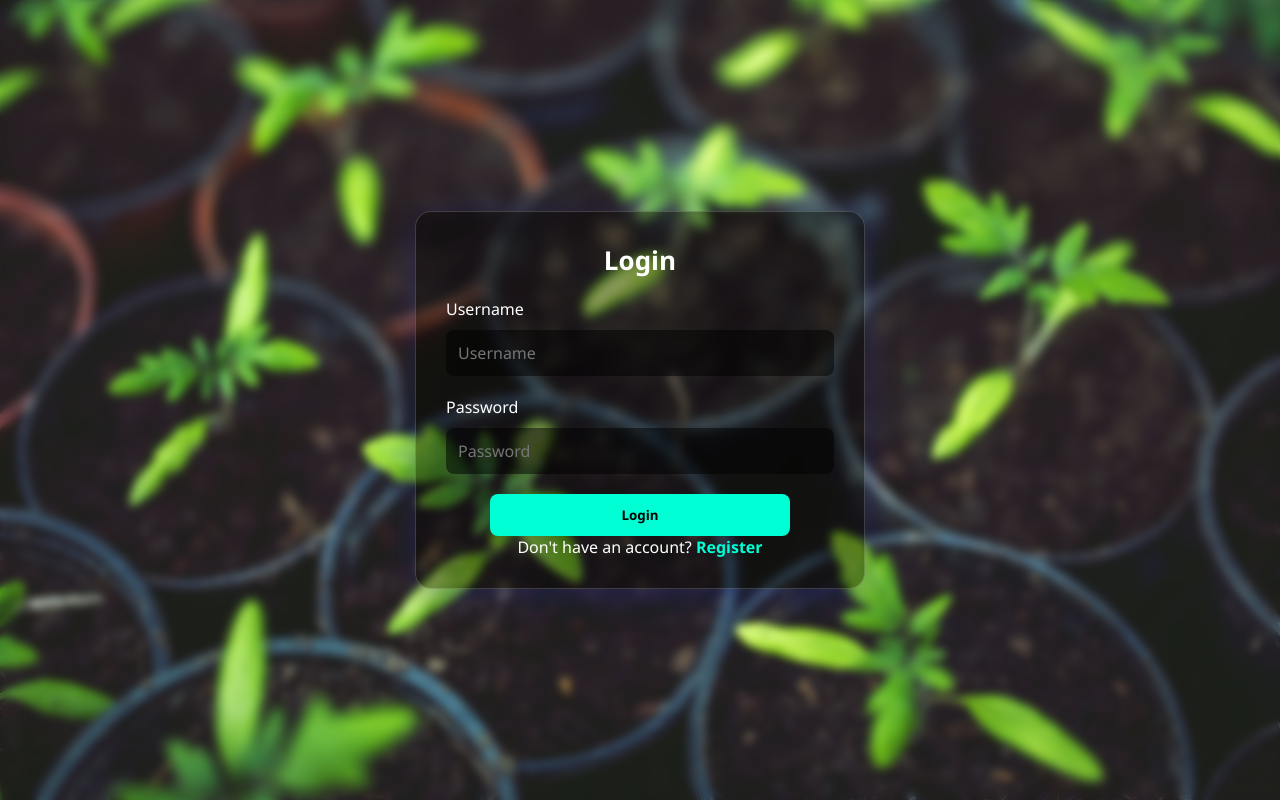
After one commit to AjayKumar-AK1761/Harvestify, a Flask app: page /login in a window 1280 px wide. The commit adds this page. Run offline with Flask 3, Linux system fonts and the light colour scheme; parts of the project's set-up code (start-up, migrations or seed data) failed here and were passed over.

Commit message:
Added new templates and styles; updated backend logic and dependencies
- Added: login, register, dashboard, auth, and home-layout HTML templates
- Added: style2.css for additional frontend styling
- Modified: app.py for backend logic updates
- Updated: requirements.txt and added templates/requirements.txt
- Note: users.db and .pyc files included (consider adding to .gitignore if not needed in repo)

```diff
--- a/app.py
+++ b/app.py
@@ -1,6 +1,5 @@
-# Importing essential libraries and modules
-
-from flask import Flask, render_template, request, Markup, jsonify
+# Basic
+from flask import Flask, render_template, Markup, request, jsonify,  redirect, url_for
 import numpy as np
 import pandas as pd
 from utils.disease import disease_dic
@@ -13,12 +12,19 @@ import torch
 from torchvision import transforms
 from PIL import Image
 from utils.model import ResNet9
-# ==============================================================================================
 
-# -------------------------LOADING THE TRAINED MODELS -----------------------------------------------
+# Authentication and database
+from flask_sqlalchemy import SQLAlchemy
+from flask_login import UserMixin, LoginManager, login_required, logout_user
+from flask_wtf import FlaskForm
+from wtforms import StringField, PasswordField, SubmitField
+from wtforms.validators import InputRequired, Length, ValidationError
+from werkzeug.security import generate_password_hash, check_password_hash
+
+# =============================================================================================================================
+# -------------------------LOADING THE TRAINED MODELS -------------------------------------------------------------------------
 
 # Loading plant disease classification model
-
 disease_classes = ['Apple___Apple_scab',
                    'Apple___Black_rot',
                    'Apple___Cedar_apple_rust',
@@ -66,22 +72,19 @@ disease_model.eval()
 
 
 # Loading crop recommendation model
-
 crop_recommendation_model_path = 'models/RandomForest.pkl'
 crop_recommendation_model = pickle.load(
     open(crop_recommendation_model_path, 'rb'))
 
 
 # Loading chatbot - crop recommendation model
-
 bot_crop_model_path = 'models/bot_crop_model.pkl'
 bot_crop_model = pickle.load(
     open(bot_crop_model_path, 'rb'))
 
-# =========================================================================================
 
-# Custom functions for calculations
-
+# ============================================================================================================================
+# ----------------------Custom functions for calculations --------------------------------------------------------------------
 
 def weather_fetch(city_name):
     """
@@ -133,31 +136,41 @@ def predict_image(img, model=disease_model):
     # Retrieve the class label
     return prediction
 
-# ===============================================================================================
-# ------------------------------------ FLASK APP -------------------------------------------------
+
+# ===========================================================================================================================
+# ------------------------------------ FLASK APP ----------------------------------------------------------------------------
+
+app = Flask(__name__)
+app.config['SECRET_KEY'] = 'agribot'
+app.config['SQLALCHEMY_DATABASE_URI'] = 'sqlite:///users.db'
+
+db = SQLAlchemy(app)
+
+login_manager = LoginManager()
+login_manager.init_app(app)
 
 
-app = Flask(__name__)
+# user manager
+@login_manager.user_loader
+def load_user(user_id):
+    return User.query.get(int(user_id))
+
 
 # render home page
-
-
 @ app.route('/')
 def home():
     title = 'Harvestify - Home'
     return render_template('index.html', title=title)
 
+
 # render crop recommendation form page
-
-
 @ app.route('/crop-recommend')
 def crop_recommend():
     title = 'Harvestify - Crop Recommendation'
     return render_template('crop.html', title=title)
 
+
 # render fertilizer recommendation form page
-
-
 @ app.route('/fertilizer')
 def fertilizer_recommendation():
     title = 'Harvestify - Fertilizer Suggestion'
@@ -166,12 +179,93 @@ def fertilizer_recommendation():
 
 # render disease prediction input page
 
-# ===============================================================================================
 
-# RENDER PREDICTION PAGES
+# =============================================================================================================================
+# -------------------------AUTHENTICATION Classes-----------------------------------------------------------------------------
+
+# Define User model
+class User(db.Model, UserMixin):
+    id = db.Column(db.Integer, primary_key=True)
+    username = db.Column(db.String(20), nullable=False, unique=True)
+    password = db.Column(db.String(100), nullable=False)
+
+# Define Registration Form
+class RegisterForm(FlaskForm):
+    username = StringField(validators=[InputRequired(), Length(min=4, max=20)], render_kw={"placeholder": "Username"})
+    password = PasswordField(validators=[InputRequired(), Length(min=4, max=20)], render_kw={"placeholder": "Password"})
+    submit = SubmitField("Register")
+
+    def validate_username(self, username):
+        existing_user = User.query.filter_by(username=username.data).first()
+        if existing_user:
+            raise ValidationError("That username already exists. Please choose a different one.")
+
+# Login Form
+class LoginForm(FlaskForm):
+    username = StringField(validators=[InputRequired(), Length(min=4, max=20)], render_kw={"placeholder": "Username"})
+    password = PasswordField(validators=[InputRequired(), Length(min=4, max=20)], render_kw={"placeholder": "Password"})
+    submit = SubmitField("Login")
+
+
+# ============================================================================================================================
+# ----------------------AUTHENTICATION Functions------------------------------------------------------------------------------
+
+# render get_started page
+@app.route('/get_started')
+def get_started():
+    return render_template('auth.html')
+
+
+# render auth page
+@ app.route('/auth')
+def auth():
+    title = 'Harvestify - Home'
+    return render_template('auth.html', title=title)
+
+# render register page
+@app.route('/register', methods=['GET', 'POST'])
+def register():
+    form = RegisterForm()
+    if form.validate_on_submit():
+        hashed_password = generate_password_hash(form.password.data, method='sha256')
+        new_user = User(username=form.username.data, password=hashed_password)
+        db.session.add(new_user)
+        db.session.commit()
+        return redirect(url_for('home'))
+    return render_template('register.html', form=form)
+
+
+# render login page
+@app.route('/login', methods=['GET', 'POST'])
+def login():
+    form = LoginForm()
+    if form.validate_on_submit():
+        user = User.query.filter_by(username=form.username.data).first()
+        if user and check_password_hash(user.password, form.password.data):
+            return redirect(url_for('dashboard'))
+        else:
+            return render_template('login.html', form=form, error="Invalid username or password")
+    return render_template('login.html', form=form)
+
+
+# render dashboard page
+@app.route('/dashboard', methods=['GET', 'POST'])
+@login_required
+def dashboard():
+    return render_template('dashboard.html')
+
+# render logout page
+@app.route('/logout', methods=['GET', 'POST'])
+@login_required
+def logout():
+    logout_user()
+    return redirect(url_for('login'))
+
+
+# ==========================================================================================================================
+# -------------------------RENDER PREDICTION PAGES -------------------------------------------------------------------------
 
 # render chatbot_crop result page
-
 @app.route('/recommend', methods=['POST'])
 def recommend_crop():
     data = request.get_json()
@@ -204,10 +298,7 @@ def recommend_crop():
         return jsonify({'message': 'Model error: {}'.format(str(e))}), 500
 
 
-
 # render crop recommendation result page
-
-
 @ app.route('/crop-predict', methods=['POST'])
 def crop_prediction():
     title = 'Harvestify - Crop Recommendation'
@@ -235,10 +326,7 @@ def crop_prediction():
             return render_template('try_again.html', title=title)
 
 
-
 # render fertilizer recommendation result page
-
-
 @ app.route('/fertilizer-predict', methods=['POST'])
 def fert_recommend():
     title = 'Harvestify - Fertilizer Suggestion'
@@ -282,9 +370,7 @@ def fert_recommend():
 
 
 # render disease prediction result page
-
-
-@app.route('/disease-predict', methods=['GET', 'POST'])
+@app.route('/disease-prediction', methods=['GET', 'POST'])
 def disease_prediction():
     title = 'Harvestify - Disease Detection'
 
@@ -306,6 +392,10 @@ def disease_prediction():
     return render_template('disease.html', title=title)
 
 
-# ===============================================================================================
+# ==========================================================================================================================
+# -------------------------START APPLICATION -------------------------------------------------------------------------------
+
 if __name__ == '__main__':
+    with app.app_context():
+        db.create_all()
     app.run(debug=True)
--- /dev/null
+++ b/static/css/style2.css
@@ -0,0 +1,123 @@
+/* Base styles */
+* {
+    margin: 0;
+    padding: 0;
+    box-sizing: border-box;
+    font-family: 'Segoe UI', Tahoma, Geneva, Verdana, sans-serif;
+}
+
+body {
+    margin: 0;
+    padding: 0;
+    font-family: 'Segoe UI', sans-serif;
+    min-height: 100vh;
+    background: url('../images/3.jpg') no-repeat center center/cover;
+    display: flex;
+    justify-content: center;
+    align-items: center;
+    padding: 20px;
+    backdrop-filter: blur(4px);
+}
+
+/* Frosted glass container for main content */
+.container {
+    background: rgba(0, 0, 0, 0.4);
+    border-radius: 16px;
+    padding: 30px;
+    width: 100%;
+    max-width: 450px; /* Increased for better spacing */
+    box-shadow: 0 8px 32px rgba(31, 38, 135, 0.37);
+    backdrop-filter: blur(8px);
+    -webkit-backdrop-filter: blur(8px);
+    border: 1px solid rgba(255, 255, 255, 0.18);
+    color: white;
+    text-align: center;
+    animation: fadeIn 1.2s ease-out;
+}
+
+/* Headings styling for form */
+.container h1, .container h2 {
+    margin-bottom: 20px;
+    font-size: 26px; /* Adjust for clarity */
+    font-weight: 600;
+}
+
+/* Link styling for navigation */
+a {
+    color: #00ffd5;
+    text-decoration: none;
+    font-weight: 600;
+}
+
+a:hover {
+    text-decoration: underline;
+}
+
+/* Form styling */
+form {
+    display: flex;
+    flex-direction: column;
+    gap: 20px; /* Increased gap for better visual spacing */
+    text-align: left;
+}
+
+/* Aligning the buttons to the center */
+.form-group {
+    display: flex;
+    flex-direction: column;
+    gap: 10px;
+}
+
+/* Input field styles */
+input[type="text"], input[type="password"] {
+    padding: 12px; /* Increased padding for better touch interaction */
+    border: none;
+    border-radius: 8px;
+    outline: none;
+    font-size: 16px;
+    background: rgba(0, 0, 0, 0.5);
+    color: white;
+    transition: background 0.3s ease;
+}
+
+input[type="text"]:focus, input[type="password"]:focus {
+    background: rgba(255, 255, 255, 0.3);
+}
+
+input[type="submit"] {
+    padding: 12px;
+    background: #00ffd5;
+    color: #000;
+    border: none;
+    border-radius: 8px;
+    font-weight: bold;
+    cursor: pointer;
+    transition: background 0.3s ease;
+    width: 100%; /* Make the button fill the container width */
+    max-width: 300px; /* Limit the max width for a neat look */
+    margin: 0 auto; /* Center the button */
+}
+
+input[type="submit"]:hover {
+    background: #00c9aa;
+}
+
+/* Error styling for validation messages */
+.error {
+    color: #ff4d4d;
+    margin-bottom: 10px;
+    font-size: 14px;
+    font-weight: bold;
+}
+
+/* Animations for smooth entry */
+@keyframes fadeIn {
+    from {
+        opacity: 0;
+        transform: translateY(-30px);
+    }
+    to {
+        opacity: 1;
+        transform: translateY(0);
+    }
+}
--- a/templates/index.html
+++ b/templates/index.html
@@ -1,4 +1,4 @@
-{% extends 'layout.html' %}
+{% extends 'home-layout.html' %}
 
 {% block body %}
 <!-- banner -->
@@ -24,7 +24,6 @@
 				</div>
 	</div>
 </section>
-<!-- //banner -->
 
 <!-- core values -->
 <section class="core-value py-5">
@@ -90,7 +89,6 @@
 		</div>
 	</div>
 </section>
-<!-- //Products & Services -->
 
 
 <!-- Creating custom grid and hover effect
--- /dev/null
+++ b/templates/login.html
@@ -0,0 +1,35 @@
+<!DOCTYPE html>
+<html lang="en">
+<head>
+    <title>Login</title>
+    <link rel="stylesheet" href="{{ url_for('static', filename='css/style2.css') }}">
+</head>
+<body>
+    <div class="container">
+        <div class="form-card">
+            <h2>Login</h2>
+            {% if error %}
+                <p class="error">{{ error }}</p>
+            {% endif %}
+            <form method="POST">
+                {{ form.hidden_tag() }}
+
+                <div class="form-group">
+                    <label>{{ form.username.label }}</label>
+                    {{ form.username(class="form-input") }}
+                </div>
+
+                <div class="form-group">
+                    <label>{{ form.password.label }}</label>
+                    {{ form.password(class="form-input") }}
+                </div>
+
+                <div class="form-group">
+                    {{ form.submit(class="form-button") }}
+                </div>
+            </form>
+            <p>Don't have an account? <a href="{{ url_for('register') }}">Register</a></p>
+        </div>
+    </div>
+</body>
+</html>
--- /dev/null
+++ b/templates/requirements.txt
@@ -0,0 +1,3 @@
+flask_login
+flask_sqlalchemy
+flask_wtf
```
Also changed, not shown: requirements.txt (+6 -2 lines), templates/auth.html (added, +19 -0 lines), templates/dashboard.html (added, +12 -0 lines), templates/home-layout.html (added, +290 -0 lines), templates/register.html (added, +35 -0 lines), users.db (added).
